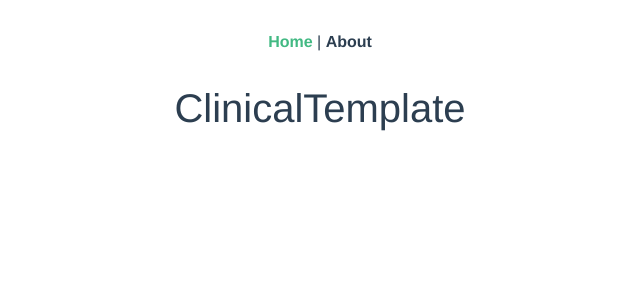
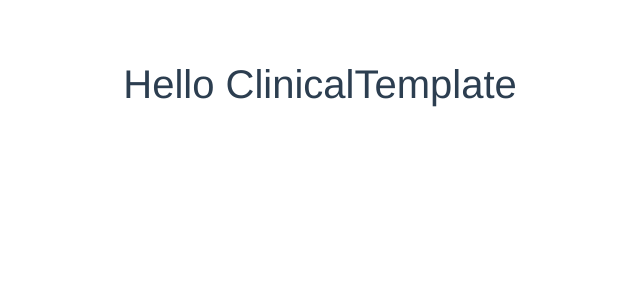
Before and after one commit to tsing-h/web, a Vue app: page / in a window 1280 px wide. Shown: the top 300 px of the page, without its empty margins (320-960 px from the left). Built offline with nearby package versions, Linux system fonts and the light colour scheme.

Commit message:
add element.js

```diff
--- a/package.json
+++ b/package.json
@@ -9,6 +9,7 @@
   },
   "dependencies": {
     "bootstrap-vue": "^2.0.0-rc.11",
+    "element-ui": "^2.4.5",
     "vue": "^2.5.21",
     "vue-class-component": "^6.0.0",
     "vue-property-decorator": "^7.0.0",
@@ -31,6 +32,7 @@
     "typescript": "~3.1.1",
     "vue-cli-plugin-bootstrap": "^1.0.0-alpha.0",
     "vue-cli-plugin-bootstrap-vue": "^0.1.0",
+    "vue-cli-plugin-element": "^1.0.1",
     "vue-template-compiler": "^2.5.21"
   },
   "eslintConfig": {
--- a/src/App.vue
+++ b/src/App.vue
@@ -1,20 +1,42 @@
 <template>
   <div id="app">
-    <div id="nav">
+    <!-- <div id="nav">
       <router-link to="/">Home</router-link> |
       <router-link to="/about">About</router-link>
     </div>
-    <router-view/>
+    <router-view/> -->
+
+    <!-- <div>
+      <p>
+        If Element is successfully added to this project, you'll see an
+        <code v-text="'<el-button>'"></code>
+        below
+      </p>
+      <el-button>el-button</el-button>
+    </div> -->
+    <ClinicalTemplate msg="Hello ClinicalTemplate"/>
   </div>
 </template>
 
-<style lang="less">
+<script>
+import ClinicalTemplate from "./components/ClinicalTemplate.vue";
+
+export default {
+  name: "app",
+  components: {
+    ClinicalTemplate
+  }
+};
+</script>
+
+<style>
 #app {
   font-family: "Avenir", Helvetica, Arial, sans-serif;
   -webkit-font-smoothing: antialiased;
   -moz-osx-font-smoothing: grayscale;
   text-align: center;
   color: #2c3e50;
+  margin-top: 60px;
 }
 #nav {
   padding: 30px;
--- a/src/components/ClinicalTemplate.vue
+++ b/src/components/ClinicalTemplate.vue
@@ -1,5 +1,5 @@
 <template>
-  <div class="hello">
+  <div class="clinical">
     <h1>{{ msg }}</h1>
   </div>
 </template>
--- a/src/main.ts
+++ b/src/main.ts
@@ -4,6 +4,7 @@ import './plugins/bootstrap-vue'
 import App from "./App.vue";
 import router from "./router";
 import store from "./store";
+import './plugins/element.js'
 
 Vue.config.productionTip = false;
 
--- /dev/null
+++ b/src/plugins/element.js
@@ -0,0 +1,5 @@
+import Vue from 'vue'
+import Element from 'element-ui'
+import 'element-ui/lib/theme-chalk/index.css'
+
+Vue.use(Element)
```
Also changed, not shown: 1 other file (tests, documents, lock files or other folders).
